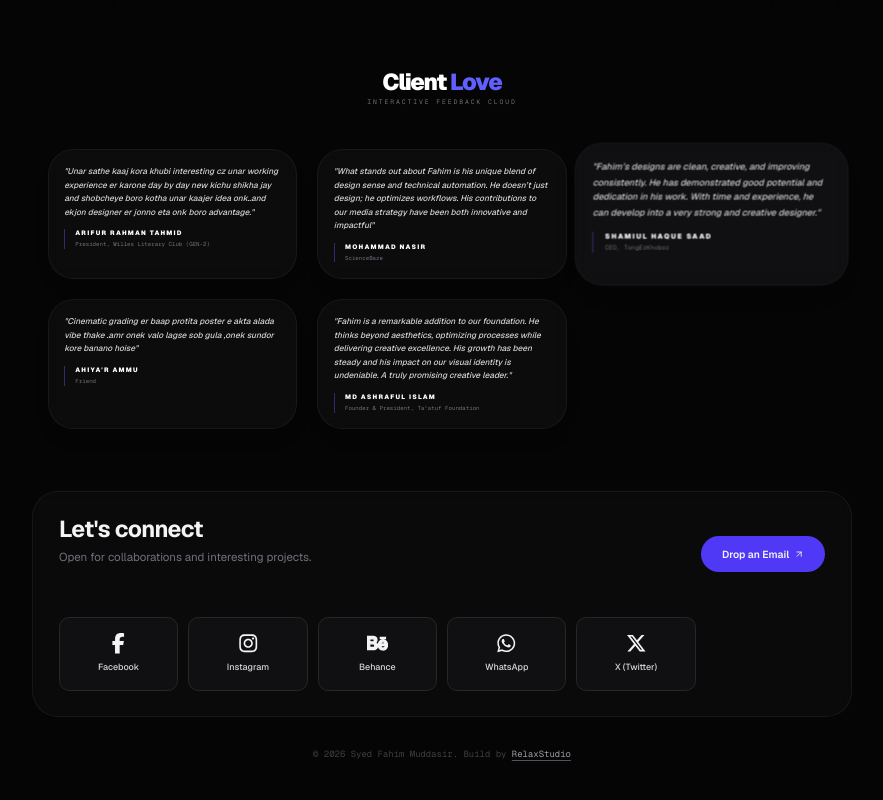
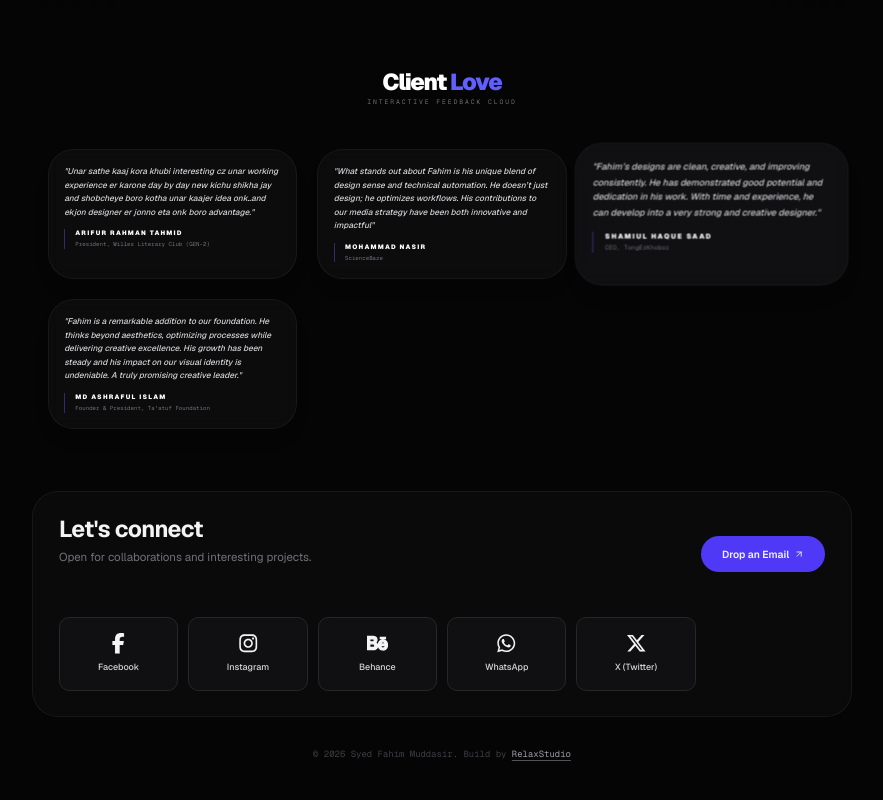
Before and after one commit to Fahim-hash/portfolio, a Next.js app: page / in a window 1280 px wide. Shown: the part 4094-4894 px from the top of the page, without its empty margins (198-1081 px from the left). Built offline with nearby package versions, Linux system fonts and the light colour scheme.

Commit message:
Update page.tsx

```diff
--- a/app/page.tsx
+++ b/app/page.tsx
@@ -71,7 +71,7 @@ const testimonials = [
   { name: "Arifur Rahman Tahmid", text: "Unar sathe kaaj kora khubi interesting cz unar working experience er karone day by day new kichu shikha jay and shobcheye boro kotha unar kaajer idea onk..and ekjon designer er jonno eta onk boro advantage.", role: "President, Willes Literary Club (GEN-2)" },
   { name: "Mohammad Nasir", text: "What stands out about Fahim is his unique blend of design sense and technical automation. He doesn’t just design; he optimizes workflows. His contributions to our media strategy have been both innovative and impactful", role: "ScienceBaze" },
   { name: "Shamiul Haque Saad", text: "Fahim’s designs are clean, creative, and improving consistently. He has demonstrated good potential and dedication in his work.  With time and experience, he can develop into a very strong and creative designer.", role: "CEO, TongErKhobor" },
-  { name: "Ahiya'r Ammu", text: "Cinematic grading er baap protita poster e akta alada vibe thake .amr onek valo lagse sob gula ,onek sundor kore banano hoise", role: "Friend" },
+  // { name: "Ahiya'r Ammu", text: "Cinematic grading er baap protita poster e akta alada vibe thake .amr onek valo lagse sob gula ,onek sundor kore banano hoise", role: "Friend" },
   { name: "Md Ashraful Islam", text: "Fahim is a remarkable addition to our foundation. He thinks beyond aesthetics, optimizing processes while delivering creative excellence. His growth has been steady and his impact on our visual identity is undeniable. A truly promising creative leader.", role: "Founder & President, Ta'atuf Foundation" }
 ];
   // --- STATES ---
```
